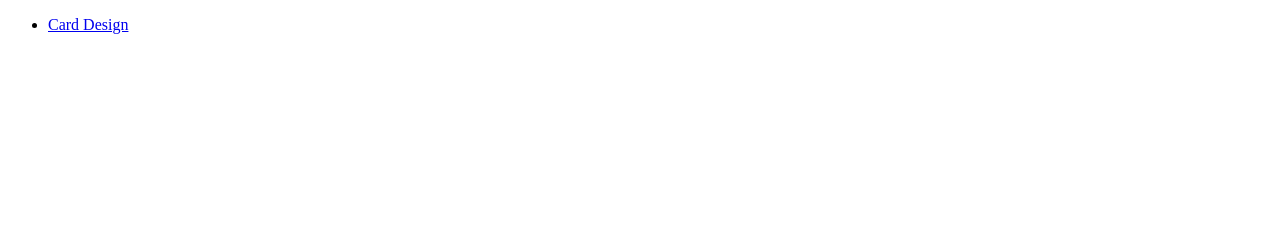
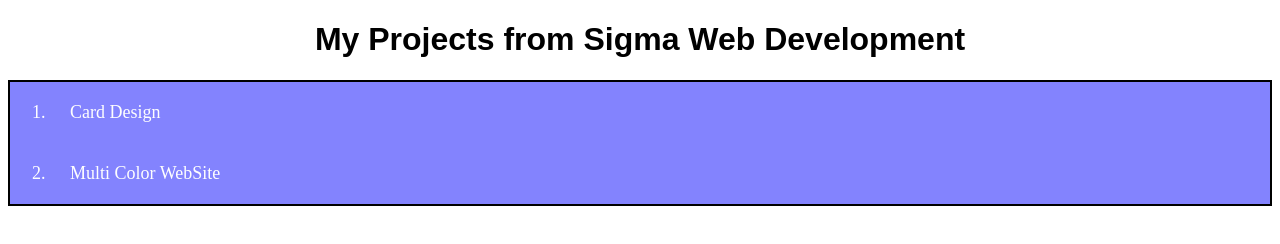
Before and after one commit to AashishKrPd/Sigma-Web-Development-Projects, a plain HTML site: page index.html in a window 1280 px wide. Drawn offline with Linux system fonts and the light colour scheme.

Commit message:
Main Index File Updated for 2 Projects

```diff
--- a/index.html
+++ b/index.html
@@ -3,13 +3,42 @@
 <head>
     <meta charset="UTF-8">
     <meta name="viewport" content="width=device-width, initial-scale=1.0">
-    <title>Project</title>
+    <title> My Project</title>
+    <style>
+        header{
+            text-align: center;
+            font-family: sans-serif;
+        }
+        ol{
+            display: flex;
+            background-color: rgba(89, 89, 254, 0.745);
+            flex-direction: column;
+            border: 2px solid black;
+        }
+
+        ol li{
+            /* list-style: none; */
+            padding: 20px;
+            color: rgb(254, 254, 254);
+            font-size: 18px;
+        }
+
+        ol li a{
+            text-decoration: none;
+            color: rgb(254, 254, 254);
+            font-size: 18px;
+        }
+    </style>
 </head>
 <body>
+    <header>
+        <h1>My Projects from Sigma Web Development</h1>
+    </header>
     <div>
-        <ul>
-            <li><a href="Card Design/index.html">Card Design</a></li>
-        </ul>
+        <ol>
+            <li><a href="Card Design/">Card Design</a></li>
+            <li><a href="Multi Color WebSite/">Multi Color WebSite</a></li>
+        </ol>
     </div>
 </body>
 </html>
```
